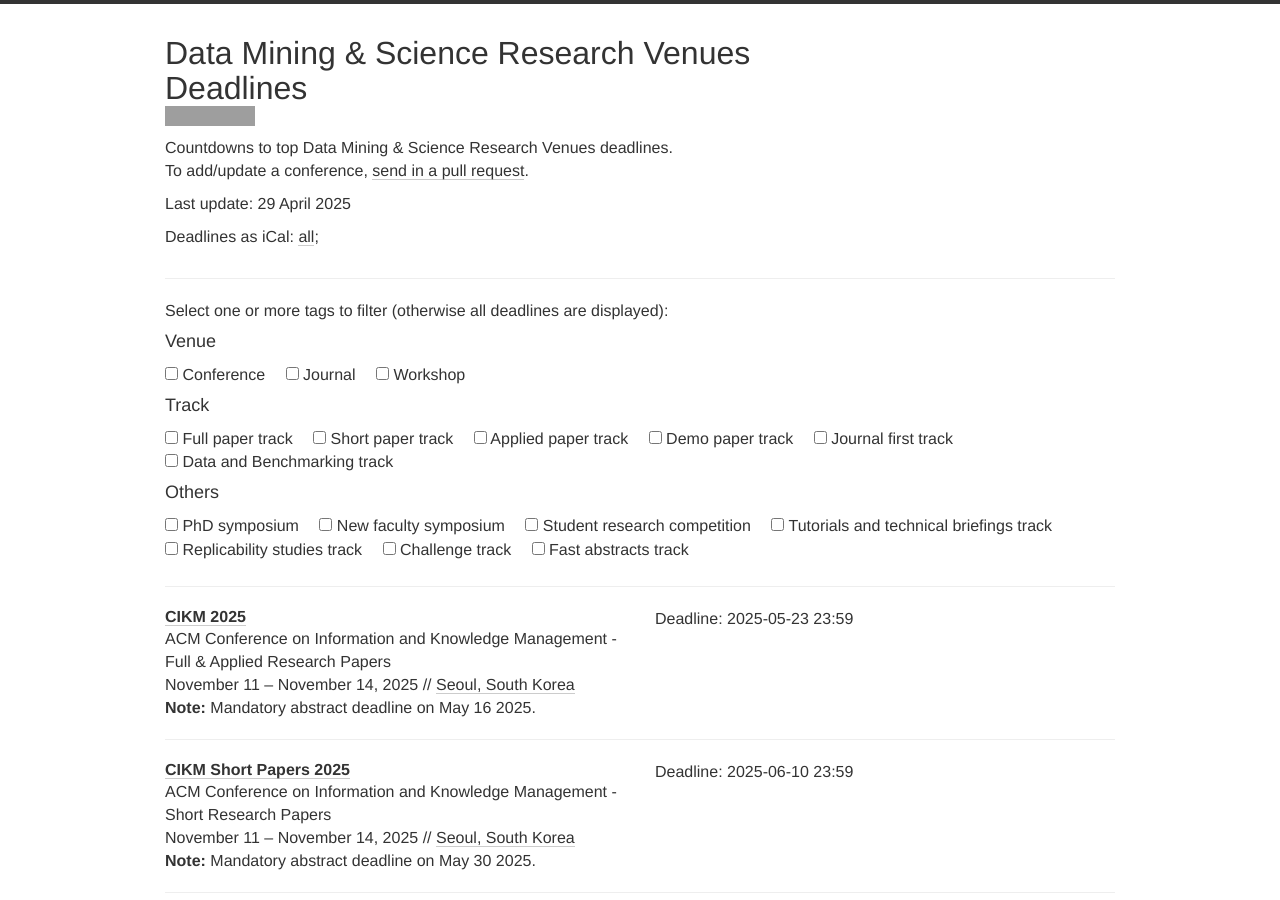
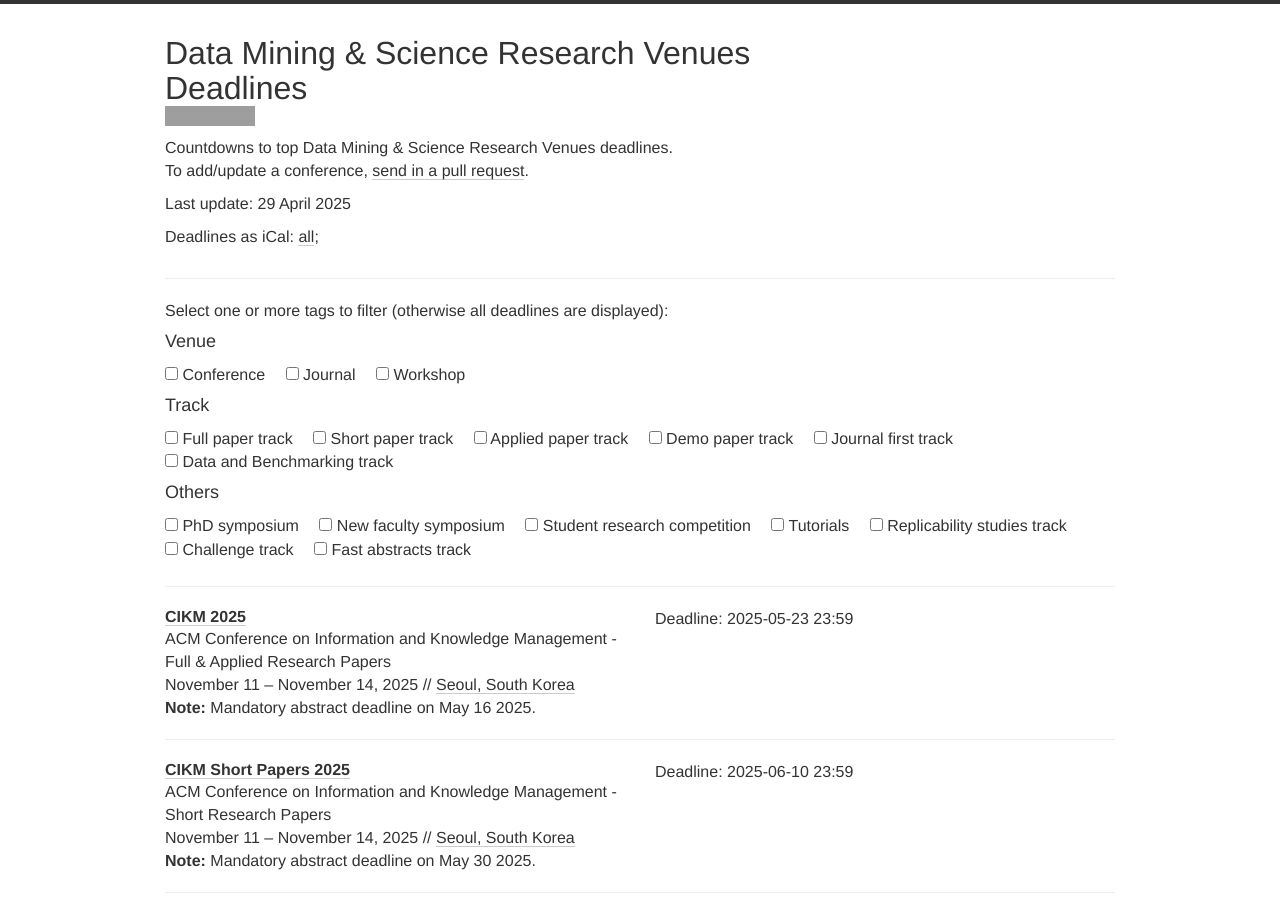
Before and after one commit to dm-deadlines/dm-deadlines.github.io, a Jekyll site: the page built from index.html, in a window 1280 px wide and 900 px high. Built offline with Jekyll 4.4.1, drawn with Linux system fonts in a browser that asks for light colours; nearby versions of some CDN libraries; grey boxes are pictures that could not be loaded.

Commit message:
Update Tutorials in types.yml

```diff
--- a/_data/types.yml
+++ b/_data/types.yml
@@ -40,8 +40,8 @@
 - name: Student research competition
   tag: SRC
   type: others
-- name: Tutorials and technical briefings track
-  tag: TTBT
+- name: Tutorials
+  tag: TT
   type: others
 - name: Replicability studies track
   tag: REST
```
